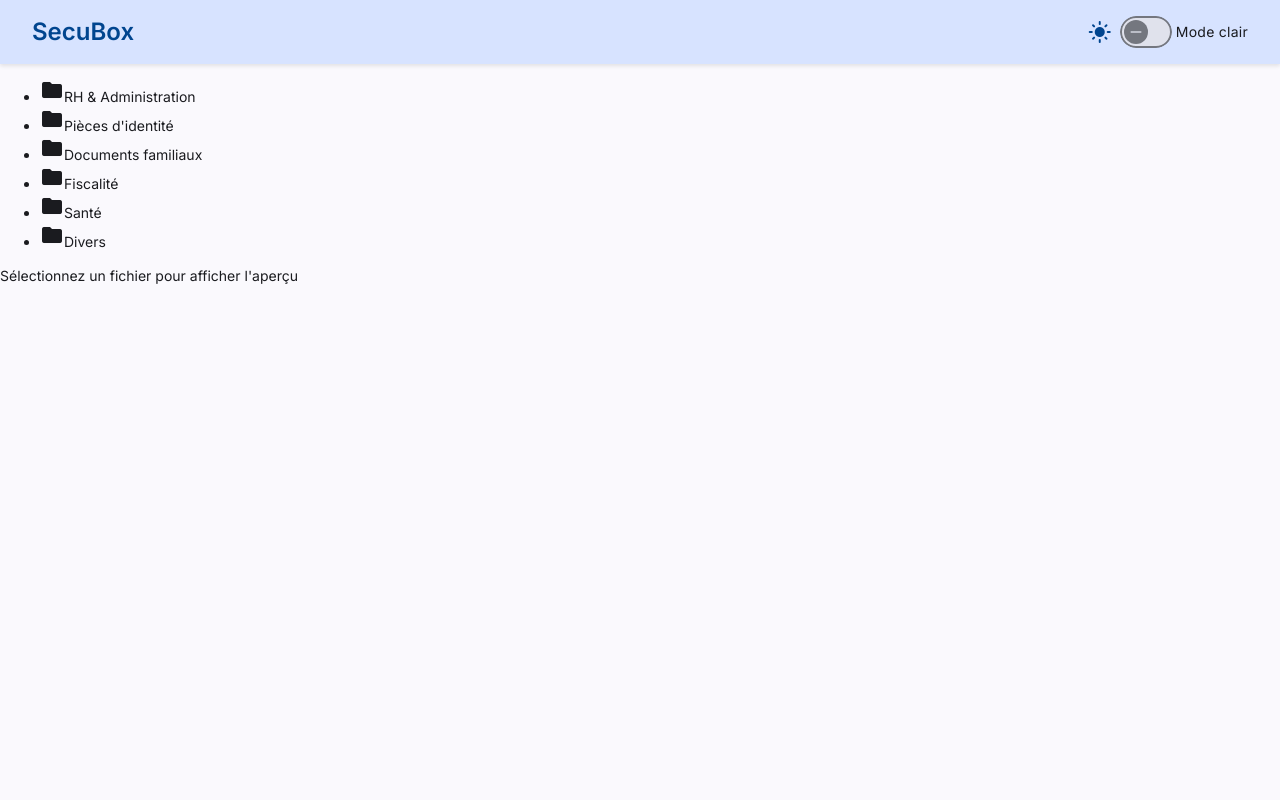
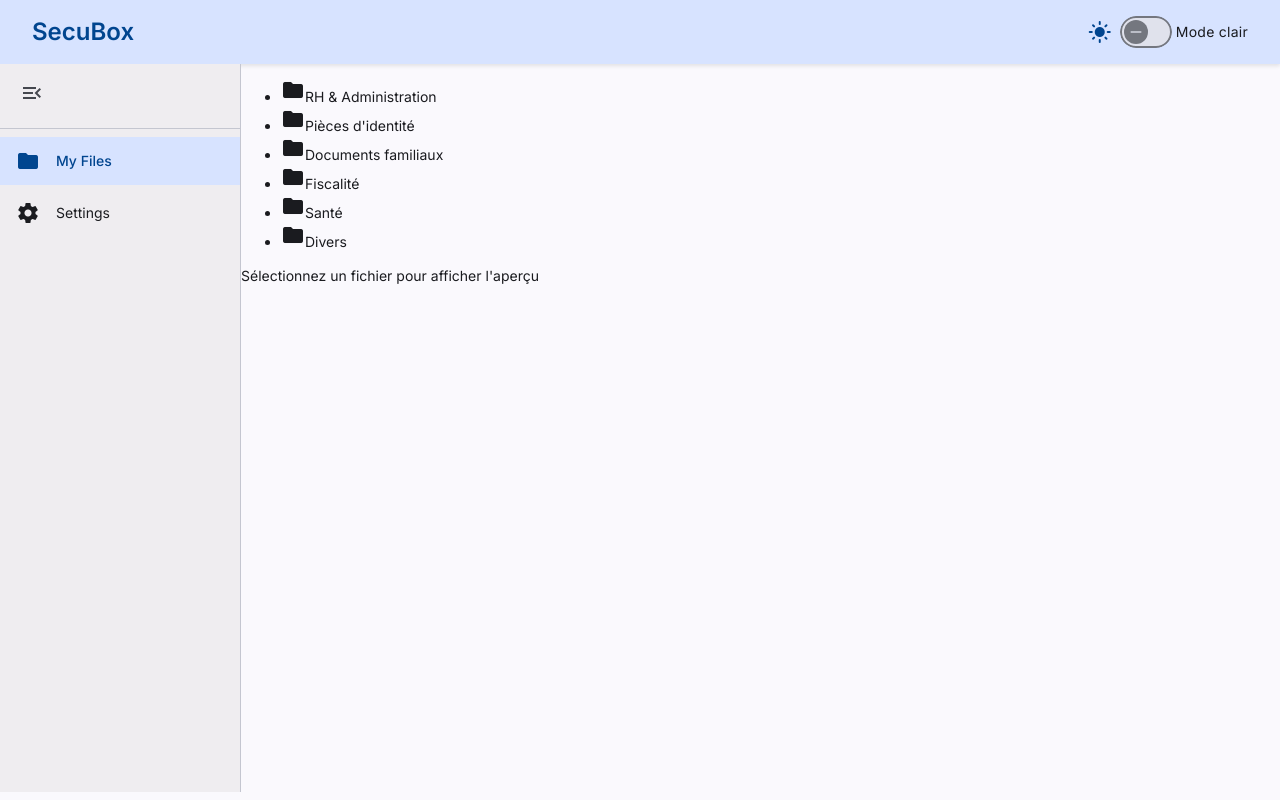
Before and after one commit to jv3n/secubox, an Angular app in the folder frontend/secubox-web/: page /home in a window 1280 px wide. Built offline with nearby package versions, Linux system fonts and the light colour scheme; no server answers.

Commit message:
feat(front): add collapsible sidebar with navigation menu

```diff
--- /dev/null
+++ b/frontend/secubox-web/src/app/view/home-view.component.html
@@ -0,0 +1,29 @@
+<div class="home">
+  <aside class="sidebar" [class.collapsed]="isMenuCollapsed()">
+    <div class="sidebar-header">
+      <button mat-icon-button (click)="toggleMenu()" class="toggle-btn">
+        <mat-icon>{{ isMenuCollapsed() ? 'menu' : 'menu_open' }}</mat-icon>
+      </button>
+    </div>
+
+    <nav class="sidebar-nav">
+      <a class="nav-item active" matTooltip="My Files" [matTooltipDisabled]="!isMenuCollapsed()">
+        <mat-icon>folder</mat-icon>
+        @if (!isMenuCollapsed()) {
+          <span>My Files</span>
+        }
+      </a>
+
+      <a class="nav-item" matTooltip="Settings" [matTooltipDisabled]="!isMenuCollapsed()">
+        <mat-icon>settings</mat-icon>
+        @if (!isMenuCollapsed()) {
+          <span>Settings</span>
+        }
+      </a>
+    </nav>
+  </aside>
+
+  <main class="main-content">
+    <sb-file-system />
+  </main>
+</div>
--- /dev/null
+++ b/frontend/secubox-web/src/app/view/home-view.component.scss
@@ -0,0 +1,75 @@
+.home {
+  display: flex;
+  height: 100%;
+}
+
+.sidebar {
+  width: 240px;
+  background: var(--mat-sys-surface-container);
+  border-right: 1px solid var(--mat-sys-outline-variant);
+  display: flex;
+  flex-direction: column;
+  transition: width 0.3s ease;
+
+  &.collapsed {
+    width: 64px;
+  }
+
+  .sidebar-header {
+    padding: 0.5rem;
+    border-bottom: 1px solid var(--mat-sys-outline-variant);
+
+    .toggle-btn {
+      width: 48px;
+      height: 48px;
+    }
+  }
+
+  .sidebar-nav {
+    padding: 0.5rem 0;
+    display: flex;
+    flex-direction: column;
+    gap: 0.25rem;
+  }
+
+  .nav-item {
+    display: flex;
+    align-items: center;
+    gap: 1rem;
+    padding: 0.75rem 1rem;
+    color: var(--mat-sys-on-surface);
+    text-decoration: none;
+    cursor: pointer;
+    transition: background 0.2s;
+    white-space: nowrap;
+
+    mat-icon {
+      flex-shrink: 0;
+    }
+
+    span {
+      overflow: hidden;
+      text-overflow: ellipsis;
+    }
+
+    &:hover {
+      background: var(--mat-sys-secondary-container);
+    }
+
+    &.active {
+      background: var(--mat-sys-primary-container);
+      color: var(--mat-sys-on-primary-container);
+      font-weight: 500;
+    }
+  }
+
+  &.collapsed .nav-item {
+    justify-content: center;
+    padding: 0.75rem;
+  }
+}
+
+.main-content {
+  flex: 1;
+  overflow: hidden;
+}
--- a/frontend/secubox-web/src/app/view/home-view.component.ts
+++ b/frontend/secubox-web/src/app/view/home-view.component.ts
@@ -1,14 +1,20 @@
-import { ChangeDetectionStrategy, Component } from '@angular/core';
+import { ChangeDetectionStrategy, Component, signal } from '@angular/core';
+import { MatButtonModule } from '@angular/material/button';
+import { MatIconModule } from '@angular/material/icon';
+import { MatTooltipModule } from '@angular/material/tooltip';
 import { FileSystemComponent } from '../features/file-system/file-system.component';
 
 @Component({
   selector: 'sb-home',
-  template: `
-    <main class="home">
-      <sb-file-system />
-    </main>
-  `,
-  imports: [FileSystemComponent],
+  templateUrl: './home-view.component.html',
+  styleUrl: './home-view.component.scss',
+  imports: [FileSystemComponent, MatIconModule, MatButtonModule, MatTooltipModule],
   changeDetection: ChangeDetectionStrategy.OnPush,
 })
-export default class HomeComponent {}
+export default class HomeComponent {
+  isMenuCollapsed = signal<boolean>(false);
+
+  toggleMenu(): void {
+    this.isMenuCollapsed.update((collapsed) => !collapsed);
+  }
+}
```
